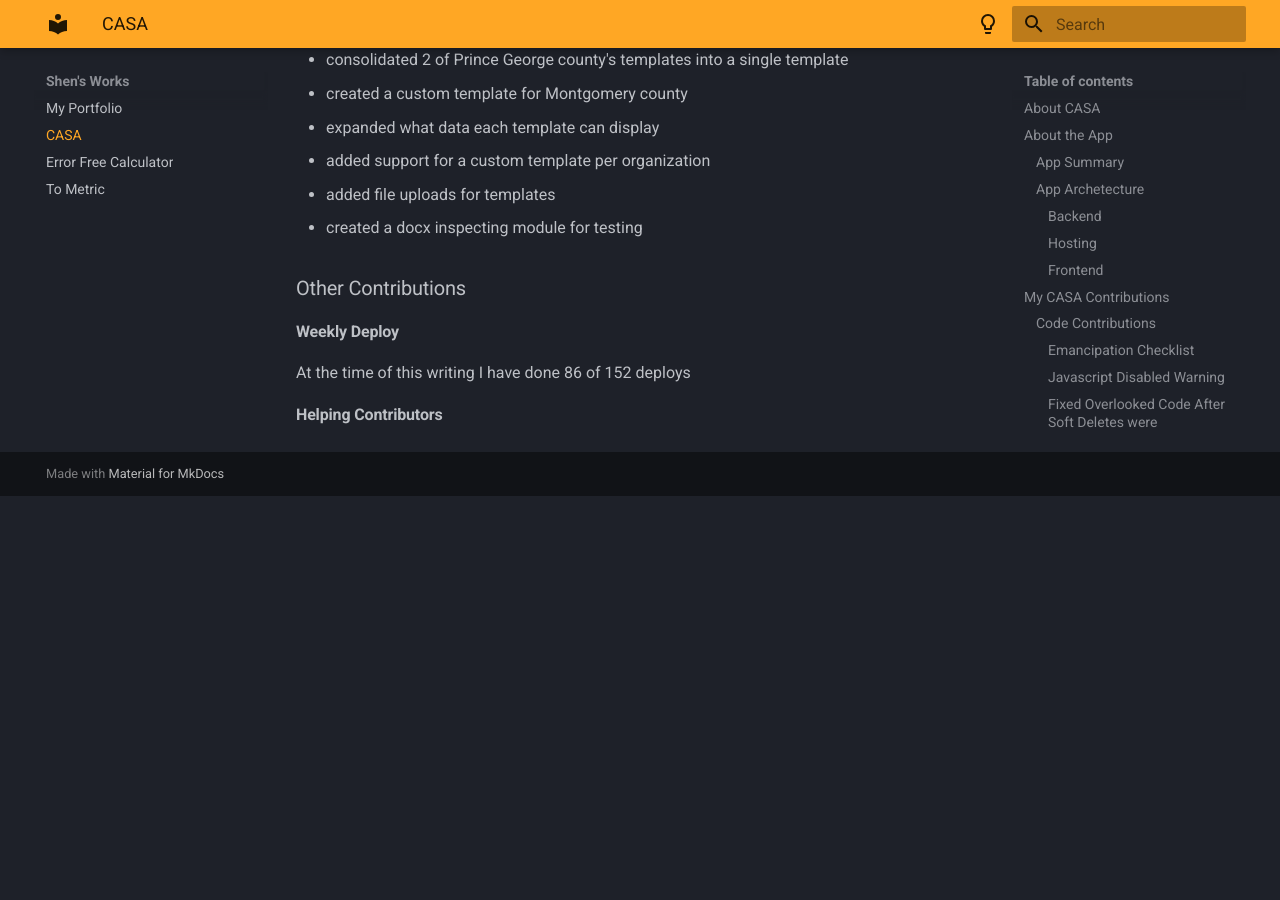
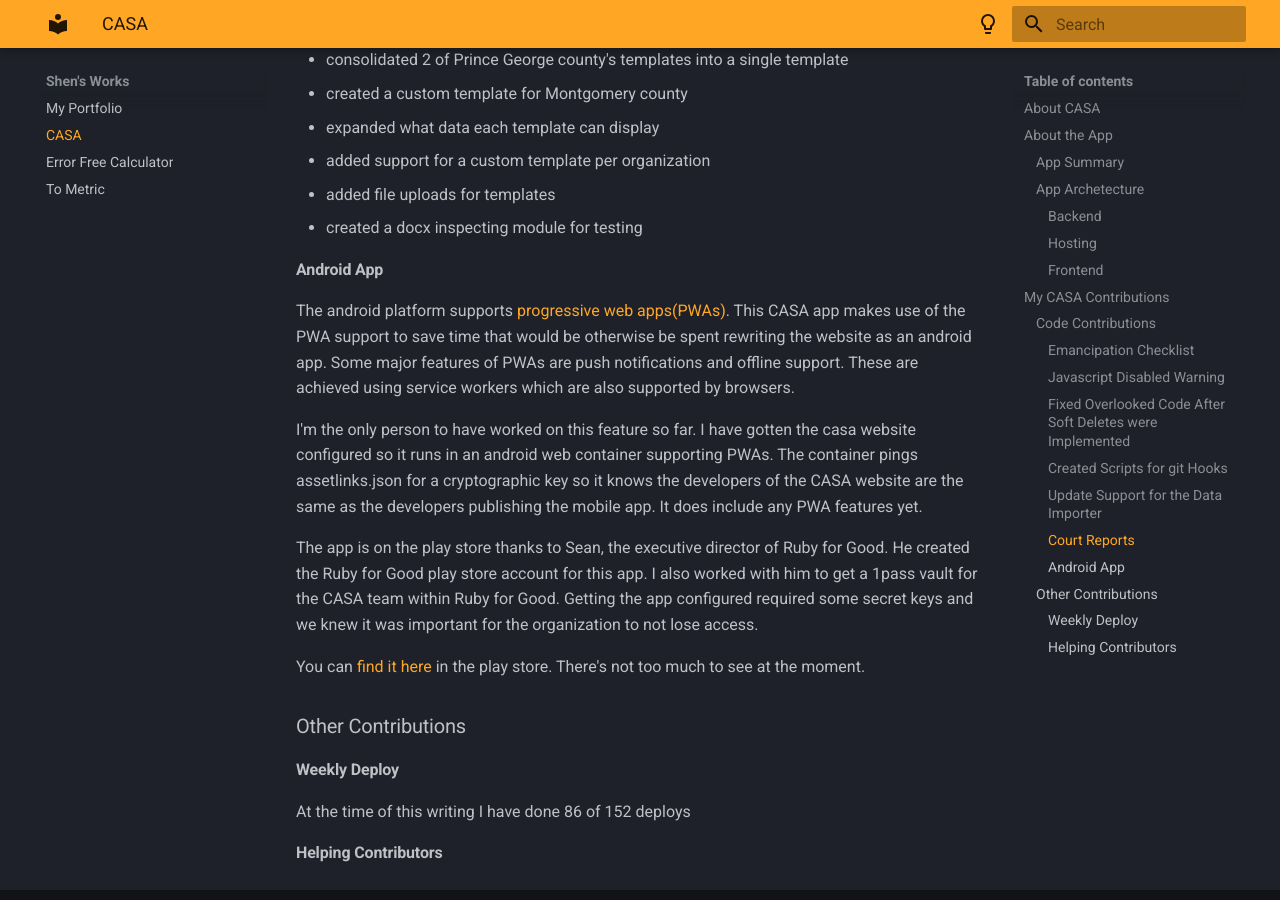
Before and after one commit to FireLemons/portfolio, an MkDocs documentation site: the page built from docs/casa.md, in a window 1280 px wide and 900 px high, scrolled down 4732 px. Built offline with MkDocs 1.6.1 and Material for MkDocs 9.7.7, drawn with Linux system fonts in a browser that asks for light colours; before the commit the page ends 5228 px from its top, so only the background shows below that.

Commit message:
filled out android section

```diff
--- a/docs/casa.md
+++ b/docs/casa.md
@@ -108,6 +108,15 @@
  - added file uploads for templates
  - created a docx inspecting module for testing
 
+#### Android App
+The android platform supports [progressive web apps(PWAs)](https://web.dev/what-are-pwas/). This CASA app makes use of the PWA support to save time that would be otherwise be spent rewriting the website as an android app. Some major features of PWAs are push notifications and offline support. These are achieved using service workers which are also supported by browsers.
+
+I'm the only person to have worked on this feature so far. I have gotten the casa website configured so it runs in an android web container supporting PWAs. The container pings assetlinks.json for a cryptographic key so it knows the developers of the CASA website are the same as the developers publishing the mobile app. It does include any PWA features yet.
+
+The app is on the play store thanks to Sean, the executive director of Ruby for Good. He created the Ruby for Good play store account for this app. I also worked with him to get a 1pass vault for the CASA team within Ruby for Good. Getting the app configured required some secret keys and we knew it was important for the organization to not lose access.
+
+You can [find it here](https://play.google.com/store/apps/details?id=org.rubyforgood.casa&pli=1) in the play store. There's not too much to see at the moment.
+
 ### Other Contributions
 #### Weekly Deploy
 At the time of this writing I have done 86 of 152 deploys
```
